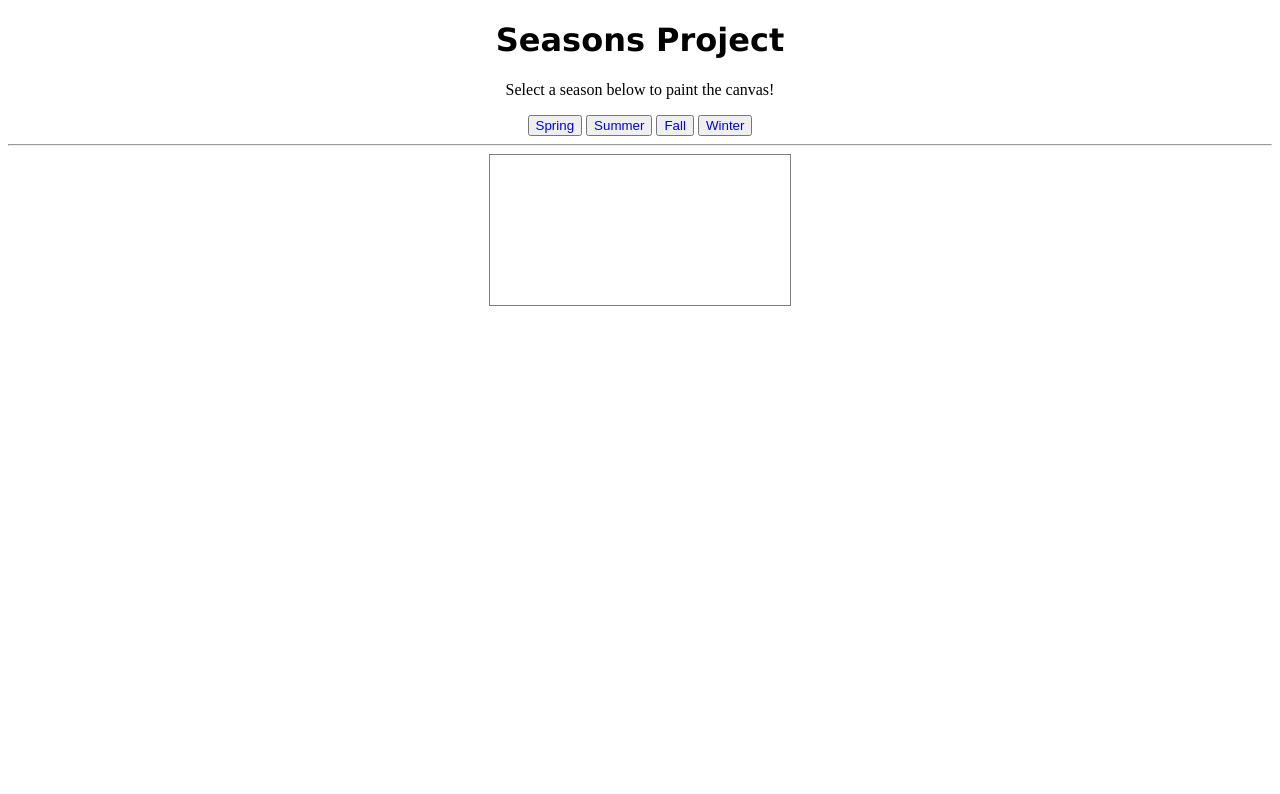
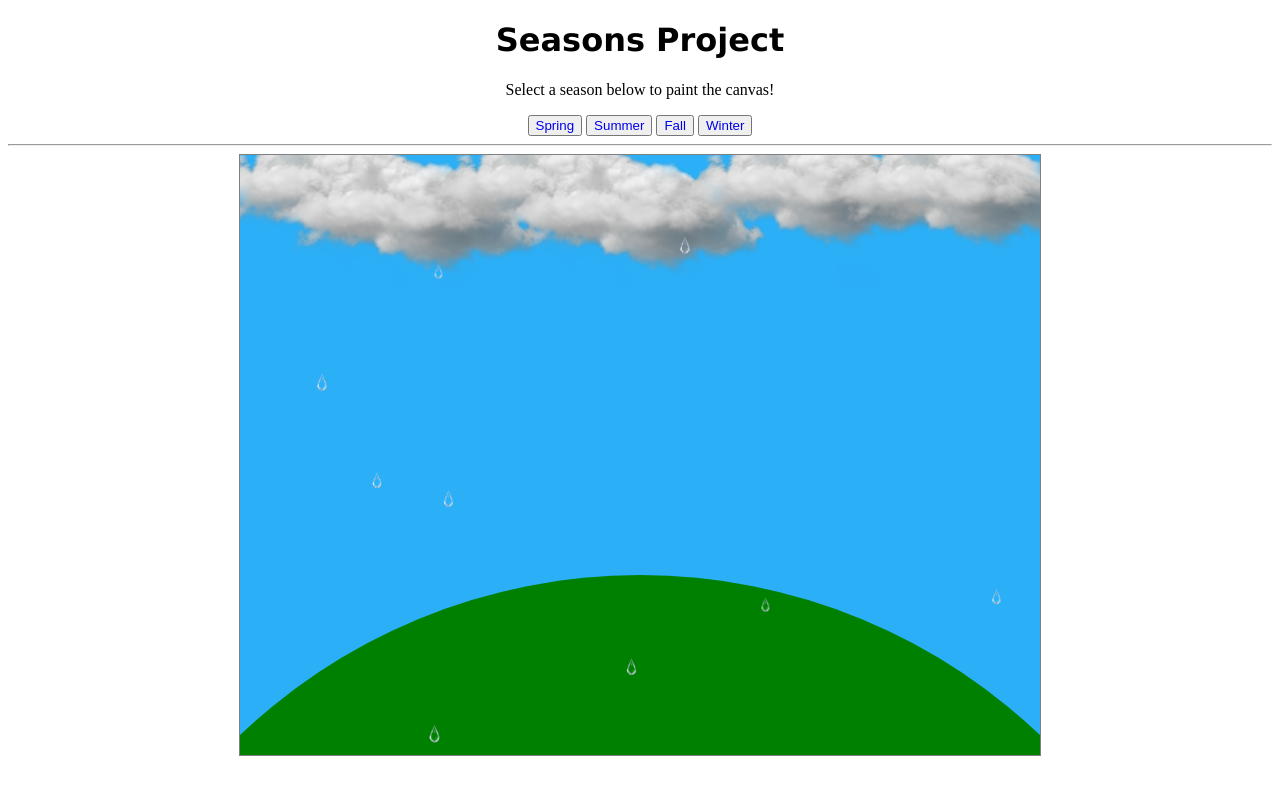
Before and after one commit to naazpreetgiani/SeasonsProject, a plain HTML site: page spring.html in a window 1280 px wide. Drawn offline with Linux system fonts and the light colour scheme.

Commit message:
Add files via upload

```diff
--- a/spring.html
+++ b/spring.html
@@ -15,6 +15,9 @@
     <button id="Winter"><a href="winter.html">Winter</a></button>
     <hr>
     <canvas id="springCanvas"></canvas>
+    <!-- Cloud Image for canvas -->
+    <img id="raindrop" src="images/raindrop.png" style="display: none;">
+    <img id="cloud" src="images/cloud.png" style="display: none;">
     <script defer src="spring.js"></script>
     <script src="random.js"></script>
 </body>
--- a/spring.js
+++ b/spring.js
@@ -1,4 +1,4 @@
-// Make It Snow
+// Make It Rain
 
 // Canvas Setup
 let cnv = document.getElementById("springCanvas");
@@ -6,58 +6,78 @@ let ctx = cnv.getContext("2d");
 cnv.width = 800;
 cnv.height = 600;
 
+// Global Variables
 let upPressed = false;
 let downPressed = false;
+let cloud1x = -75;
+let cloud1y = -75;
+let cloud2x = 0;
+let cloud2y = -50;
+let cloud3x = 150;
+let cloud3y = -75;
+let cloud4x = 225;
+let cloud4y = -50;
+let cloud5x = 400;
+let cloud5y = -75;
+let cloud6x = 550;
+let cloud6y = -75;
 
-// IMG STUFF
+// Image Stuff
+let RaindropImg = document.getElementById("raindrop");
 let cloudImg = document.getElementById("cloud");
 
-// Draw Clouds
-ctx.drawImage(cloudImg, cloud1x, cloud1y); // Cloud 1
-ctx.drawImage(cloudImg, cloud2x, cloud2y); // Cloud 2
-
-let snowflakes = [];
+let raindrops = [];
 for (let n = 1; n <=10; n++) {
-    snowflakes.push(randomSnowflake());
+    raindrops.push(randomRaindrop());
 }
 
 window.addEventListener("load", draw)
 
 function draw() {
-    ctx.fillStyle = "rgb(148, 210, 238)";
+    ctx.fillStyle = "rgb(43, 176, 248)";
     ctx.fillRect(0, 0, cnv.width, cnv.height);
 
-   for (let i = 0; i < snowflakes.length; i++) {
-       moveFlake(snowflakes[i]);
-       drawFlake(snowflakes[i]);
+    ctx.fillStyle = "green";
+    ctx.beginPath();
+    ctx.arc(400, 1000, 580, 0, 2 * Math.PI);
+    ctx.fill();
+
+    ctx.drawImage(cloudImg, cloud1x, cloud1y);
+    ctx.drawImage(cloudImg, cloud2x, cloud2y);
+    ctx.drawImage(cloudImg, cloud3x, cloud3y);
+    ctx.drawImage(cloudImg, cloud4x, cloud4y);
+    ctx.drawImage(cloudImg, cloud5x, cloud5y);
+    ctx.drawImage(cloudImg, cloud6x, cloud6y);
+
+   for (let i = 0; i < raindrops.length; i++) {
+       moveRaindrop(raindrops[i]);
+       drawRaindrop(raindrops[i]);
     }
 
- requestAnimationFrame(draw);
+    requestAnimationFrame(draw);
 }
 
-function drawFlake(aFlake) {
-
+function drawRaindrop(aRaindrop) {
+    ctx.drawImage(RaindropImg, aRaindrop.x, aRaindrop.y, aRaindrop.w, aRaindrop.w);
 }
 
-function moveFlake(aFlake) {
-    aFlake.y += aFlake.s;
+function moveRaindrop(aRaindrop) {
+    aRaindrop.y += aRaindrop.s;
 
-    if (aFlake.y > 600) {
-        aFlake.y = 0;
-        aFlake.x = randomInt(1, 800);
+    if (aRaindrop.y > 600) {
+        aRaindrop.y = 0;
+        aRaindrop.x = randomInt(1, 800);
     }
 }
 
-function randomSnowflake() {
+function randomRaindrop() {
    return {
         x: randomInt(0, cnv.width),
         y: randomInt(0, cnv.height),
-        r: randomInt(1, 3),
-        s: randomInt(1, 4)
+        w: randomInt(20, 30),
+        s: randomInt(2, 5)
     }
 }
-
-function
 
 // Event Listeners & Handlers
 document.addEventListener("keydown", keydownHandler);
@@ -72,11 +92,11 @@ function keydownHandler(e) {
     }
 
     if (upPressed) {
-        snowflakes.push(randomSnowflake());
-        console.log(snowflakes);
+        raindrops.push(randomRaindrop());
+        console.log(raindrops);
     } else if (downPressed) {
-        snowflakes.pop();
-        console.log(snowflakes);
+        raindrops.pop();
+        console.log(raindrops);
     }
 }
 
```
Also changed, not shown: summer.html (+1 -0 lines), summer.js (+25 -26 lines), images/cloud.png (added), images/raindrop.png (added), 1 other file.
